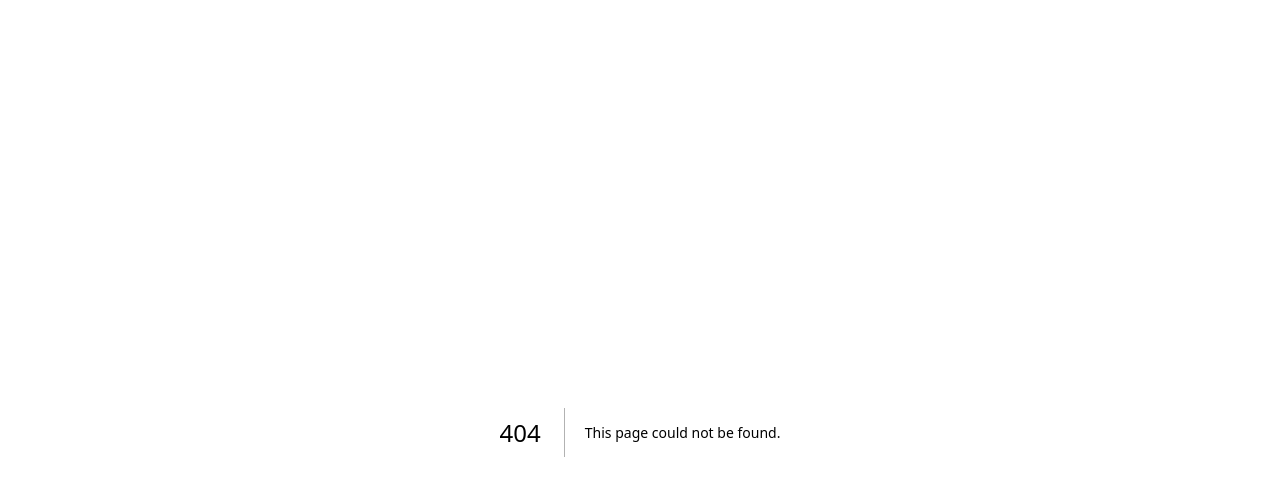
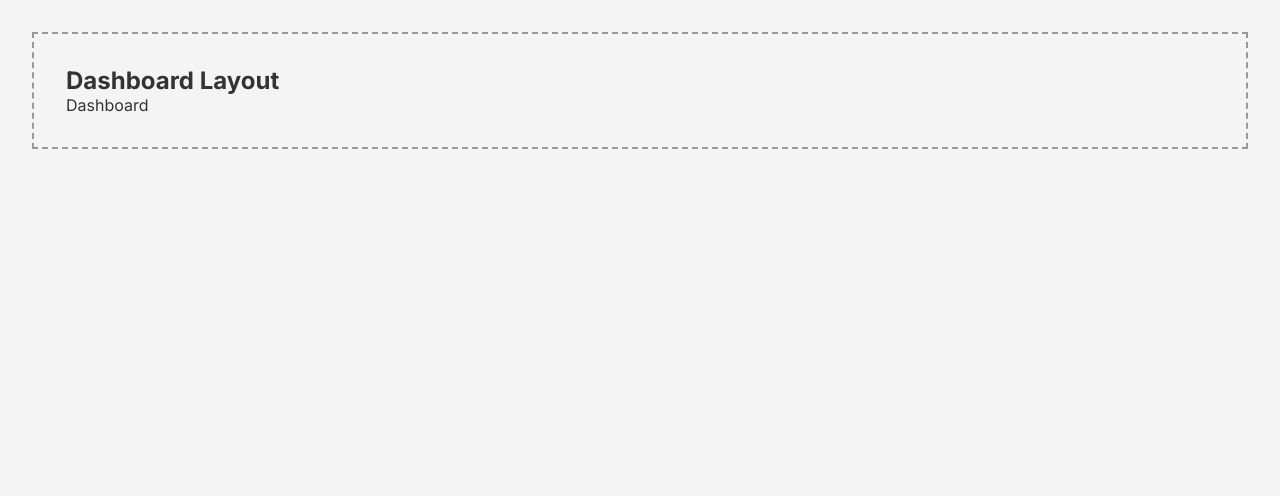
Before and after one commit to PapiP3/NextJs-Dashboard, a Next.js app: page /dashboard in a window 1280 px wide. Before the commit this address had no page. Shown: the top 496 px of the page. Built offline with nearby package versions, Linux system fonts and the light colour scheme.

Commit message:
ch4: add dashboard page and nested layout

```diff
--- /dev/null
+++ b/app/dashboard/layout.tsx
@@ -0,0 +1,12 @@
+export default function DashboardLayout({
+  children,
+}: {
+  children: React.ReactNode;
+}) {
+  return (
+    <div style={{ padding: '2rem', border: '2px dashed #999' }}>
+      <h2>Dashboard Layout</h2>
+      <div>{children}</div>
+    </div>
+  );
+}
--- /dev/null
+++ b/app/dashboard/page.tsx
@@ -0,0 +1,3 @@
+export default function DashboardPage() {
+  return <div>Dashboard</div>;
+}
```
